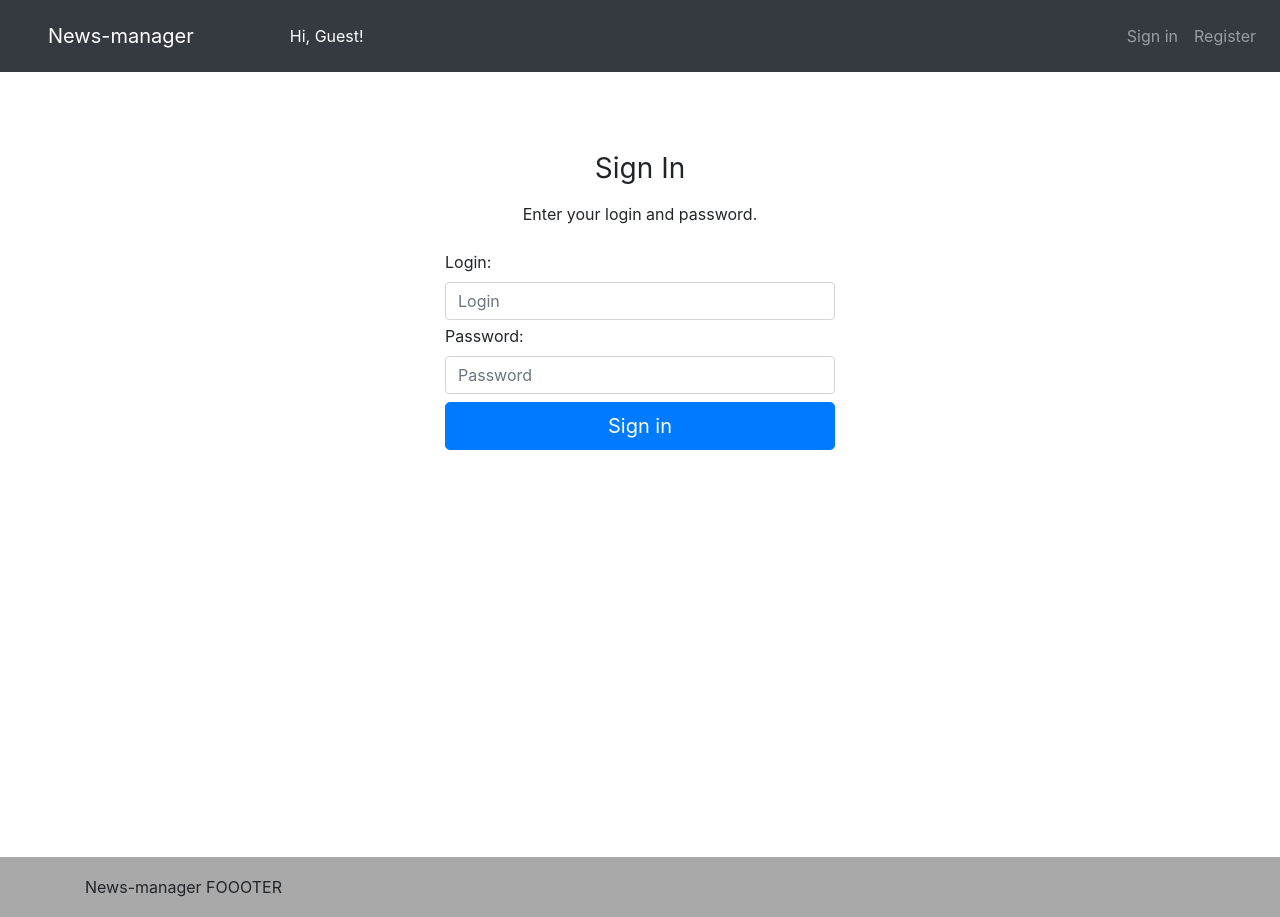
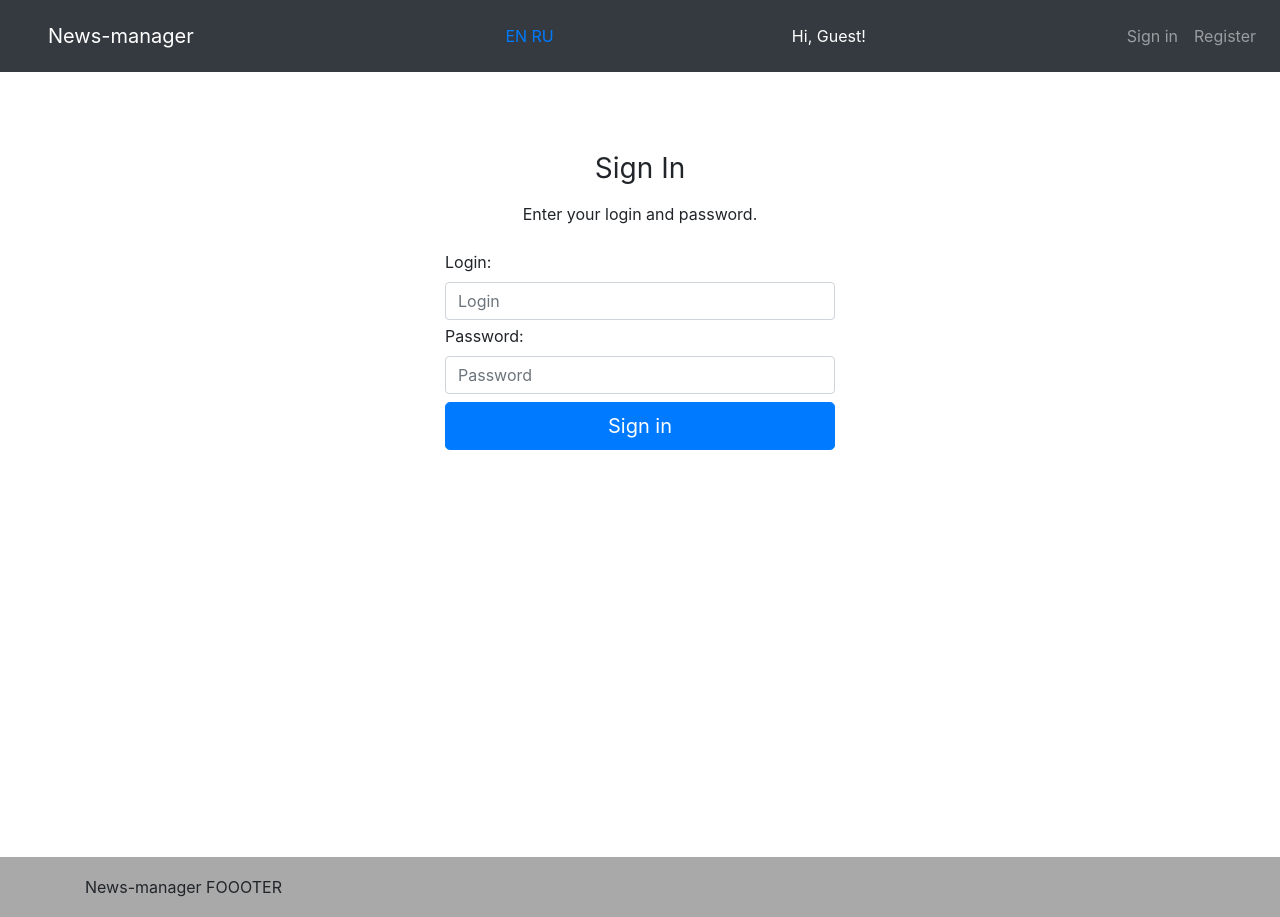
Before and after one commit to demis131194/NewsManagerReact, a React (Create React App) app: page /login in a window 1280 px wide. Built offline with nearby package versions, Linux system fonts and the light colour scheme.

Commit message:
Refactor

```diff
--- a/src/components/Header/Header.jsx
+++ b/src/components/Header/Header.jsx
@@ -24,7 +24,16 @@ let Header = (props) => {
                 <Link to='/' className='nav-link text-white'>News-manager</Link>
             </NavbarBrand>
             <NavbarToggle aria-controls="responsive-navbar-nav" />
-            <span className='navbar-text pl-5 text-white'>{welcome}</span>
+
+            <div className='w-25 pl-2 text-right'>
+                <a href='#'>EN  </a>
+                <a href='#'>RU  </a>
+            </div>
+
+            <div className='w-25 pl-2 text-right'>
+                <span className='text-white'>{welcome}</span>
+            </div>
+
             <NavbarCollapse id="responsive-navbar-nav">
                 <Nav className='ml-auto'>
                     {auth}
--- a/src/redux/database.js
+++ b/src/redux/database.js
@@ -299,7 +299,7 @@ const dataBase = {
     users: [
         {
             id: 1,
-            name: 'Demis',
+            name: 'Denis',
             surname: 'Katsuk',
             login: 'admin',
             password: 'admin',
```
